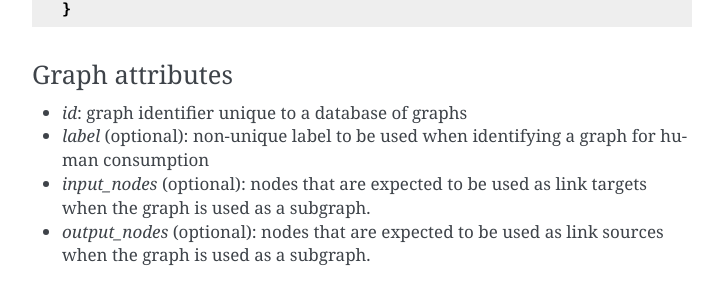
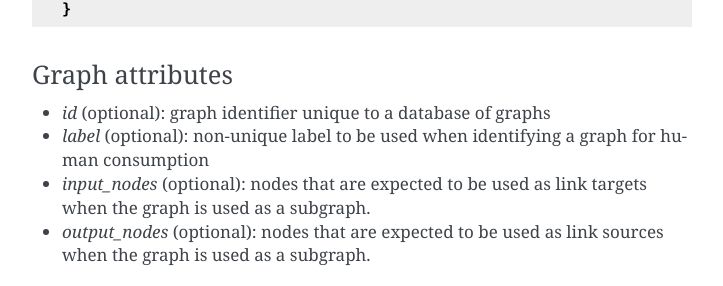
Before and after one commit to ewoks-kit/ewokscore, a Sphinx documentation site: the page built from doc/definitions.rst, in a window 1280 px wide and 900 px high, scrolled down 1332 px. Shown: the part 159-445 px from the top of the window, without its empty margins (388-1111 px from the left). Built offline with Sphinx 7.4.7, drawn with Linux system fonts in a browser that asks for light colours.

Commit message:
graph id is still optional

```diff
--- a/doc/definitions.rst
+++ b/doc/definitions.rst
@@ -65,7 +65,7 @@ Graph definition
 
 Graph attributes
 ^^^^^^^^^^^^^^^^
-* *id*: graph identifier unique to a database of graphs
+* *id* (optional): graph identifier unique to a database of graphs
 * *label* (optional): non-unique label to be used when identifying a graph for human consumption
 * *input_nodes* (optional): nodes that are expected to be used as link targets when the graph
   is used as a subgraph.
```
